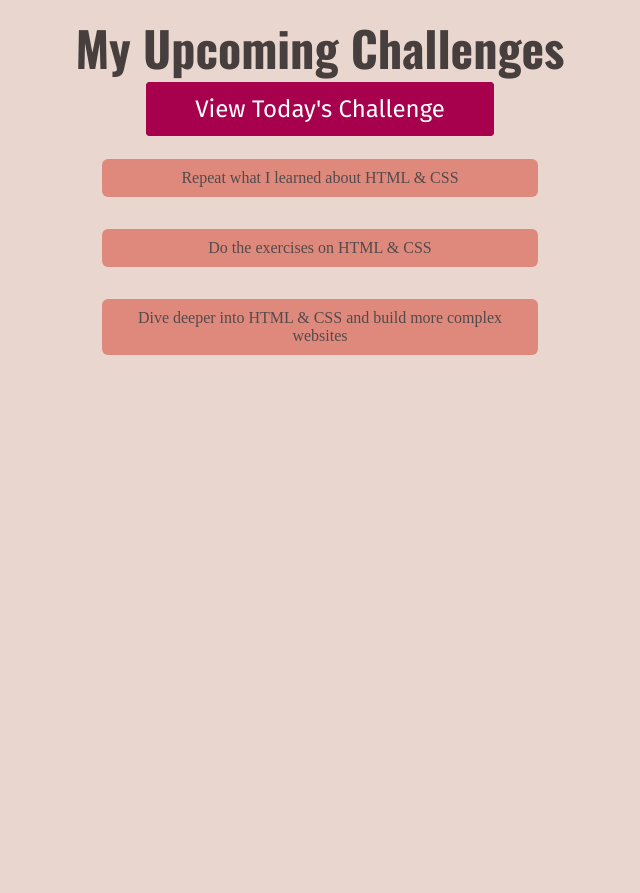
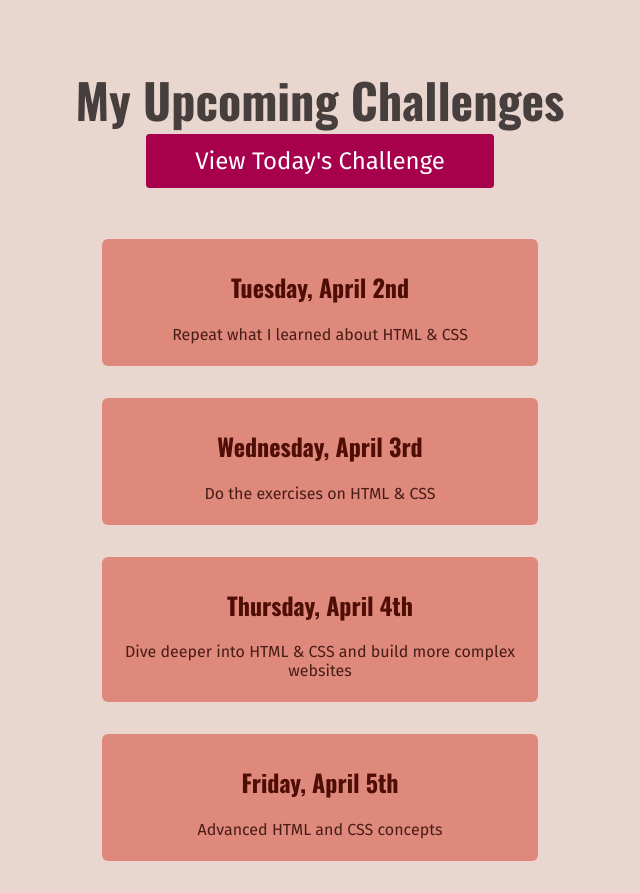
Before and after one commit to mishraanaman/100DayofCode, a plain HTML site: page full-week.html in a window 1280 px wide. Shown: the whole page, without its empty margins (320-960 px from the left). Before the commit the page ends 800 px from the top, so only its background shows below. Drawn offline with nearby package versions, Linux system fonts and the light colour scheme.

Commit message:
third commit

```diff
--- a/full-week.html
+++ b/full-week.html
@@ -12,12 +12,29 @@
     <link href="styles/full-week.css" rel="stylesheet" />
   </head>
   <body>
-    <h1>My Upcoming Challenges</h1>
-    <a href="index.html">View Today's Challenge</a>
-    <ol>
-      <li>Repeat what I learned about HTML & CSS</li>
-      <li>Do the exercises on HTML & CSS</li>
-      <li>Dive deeper into HTML & CSS and build more complex websites</li>
-    </ol>
+    <header>
+      <h1>My Upcoming Challenges</h1>
+      <a href="index.html">View Today's Challenge</a>
+    </header>
+    <main>
+      <ol>
+        <li class="higlight-goal">
+          <h2>Tuesday, April 2nd</h2>
+          <p>Repeat what I learned about HTML & CSS</p>
+        </li>
+        <li class="higlight-goal">
+          <h2>Wednesday, April 3rd</h2>
+          <p>Do the exercises on HTML & CSS</p>
+        </li>
+        <li class="higlight-goal">
+          <h2>Thursday, April 4th</h2>
+          <p>Dive deeper into HTML & CSS and build more complex websites</p>
+        </li>
+        <li class="higlight-goal">
+          <h2>Friday, April 5th</h2>
+          <p>Advanced HTML and CSS concepts</p>
+        </li>
+      </ol>
+    </main>
   </body>
 </html>
--- a/styles/full-week.css
+++ b/styles/full-week.css
@@ -1,9 +1,14 @@
+header {
+  margin: 64px;
+}
 h1 {
   font-size: 48px;
   color: rgb(71, 62, 62);
   margin: 12px 0;
 }
-
+header p {
+  margin-bottom: 36px;
+}
 a {
   padding: 12px 48px;
   background-color: rgb(167, 1, 78);
@@ -31,3 +36,14 @@ li {
   background-color: rgb(223, 136, 124);
   border-radius: 6px;
 }
+h2 {
+  color: rgb(78, 13, 5);
+  font-family: "Oswald", sans-serif;
+}
+main p {
+  margin: 12px;
+  color: rgb(71, 29, 22);
+}
+.highlight-goal {
+  background-color: rgb(226, 115, 101);
+}
```
Also changed, not shown: index.html (+2 -1 lines), images/challenges-trophy.jpeg (renamed from challenges-trophy.jpeg), images/favicon.ico (added), 1 other file.
